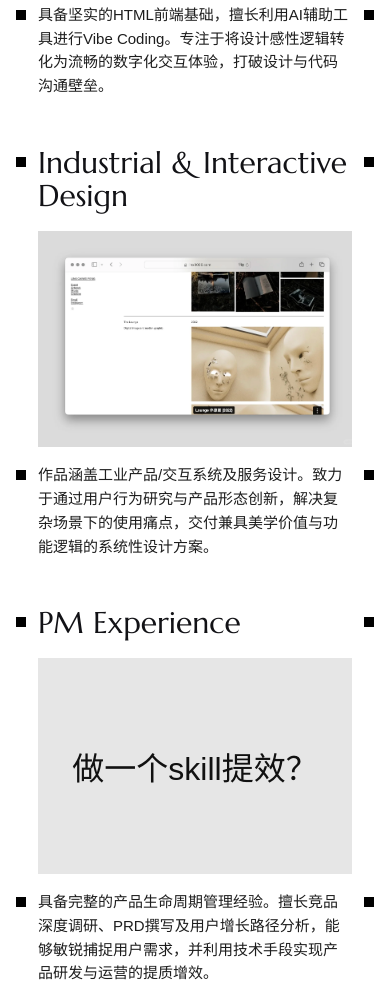
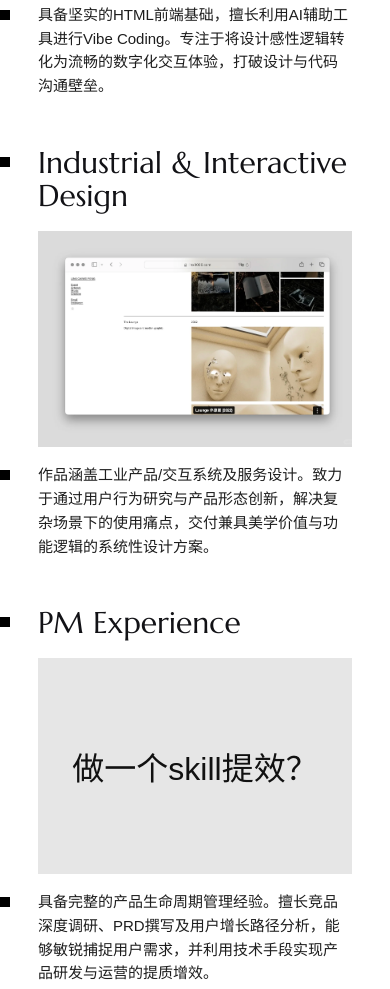
Before and after one commit to gegewuuuuu/portfolio-site, a plain HTML site: page home.html in a window 390 px wide. Shown: the part 2147-3136 px from the top of the page. Drawn offline with Linux system fonts and the light colour scheme.

Commit message:
align homepage work section dot grid

```diff
--- a/assets/site.css
+++ b/assets/site.css
@@ -331,7 +331,9 @@ body.is-leaving {
 }
 
 .work-card h3::before,
-.work-card h3::after {
+.work-card:nth-child(3) h3::after,
+.work-card--pm h3::after,
+.work-card--photo h3::after {
   content: "";
   position: absolute;
   top: 11px;
@@ -341,11 +343,16 @@ body.is-leaving {
 }
 
 .work-card h3::before {
-  left: 0;
+  left: -16px;
 }
 
-.work-card h3::after {
-  right: 0;
+.work-card:nth-child(3) h3::after,
+.work-card--photo h3::after {
+  right: -16px;
+}
+
+.work-card--pm h3::after {
+  left: calc(100% + 40px);
 }
 
 .thumb {
@@ -388,7 +395,9 @@ body.is-leaving {
 }
 
 .work-card p::before,
-.work-card p::after {
+.work-card:nth-child(3) p::after,
+.work-card--pm p::after,
+.work-card--photo p::after {
   content: "";
   position: absolute;
   top: 7px;
@@ -398,11 +407,16 @@ body.is-leaving {
 }
 
 .work-card p::before {
-  left: 0;
+  left: -16px;
 }
 
-.work-card p::after {
-  right: 0;
+.work-card:nth-child(3) p::after,
+.work-card--photo p::after {
+  right: -16px;
+}
+
+.work-card--pm p::after {
+  left: calc(100% + 40px);
 }
 
 .work-card--pm {
@@ -722,6 +736,15 @@ body.is-leaving {
     grid-column: auto;
   }
 
+  .work-card:nth-child(3) h3::after,
+  .work-card--pm h3::after,
+  .work-card--photo h3::after,
+  .work-card:nth-child(3) p::after,
+  .work-card--pm p::after,
+  .work-card--photo p::after {
+    display: none;
+  }
+
   .collection-layout {
     grid-template-columns: 1fr;
     padding: 14px;
```
